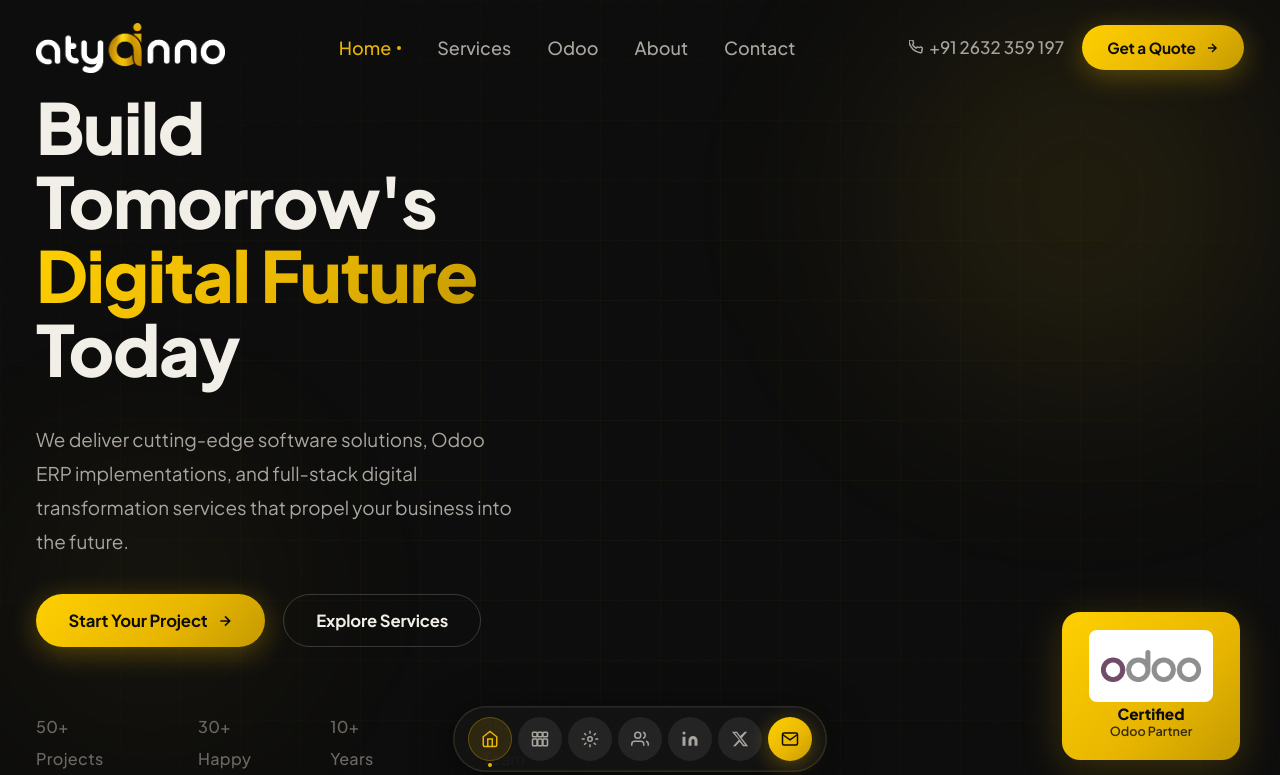
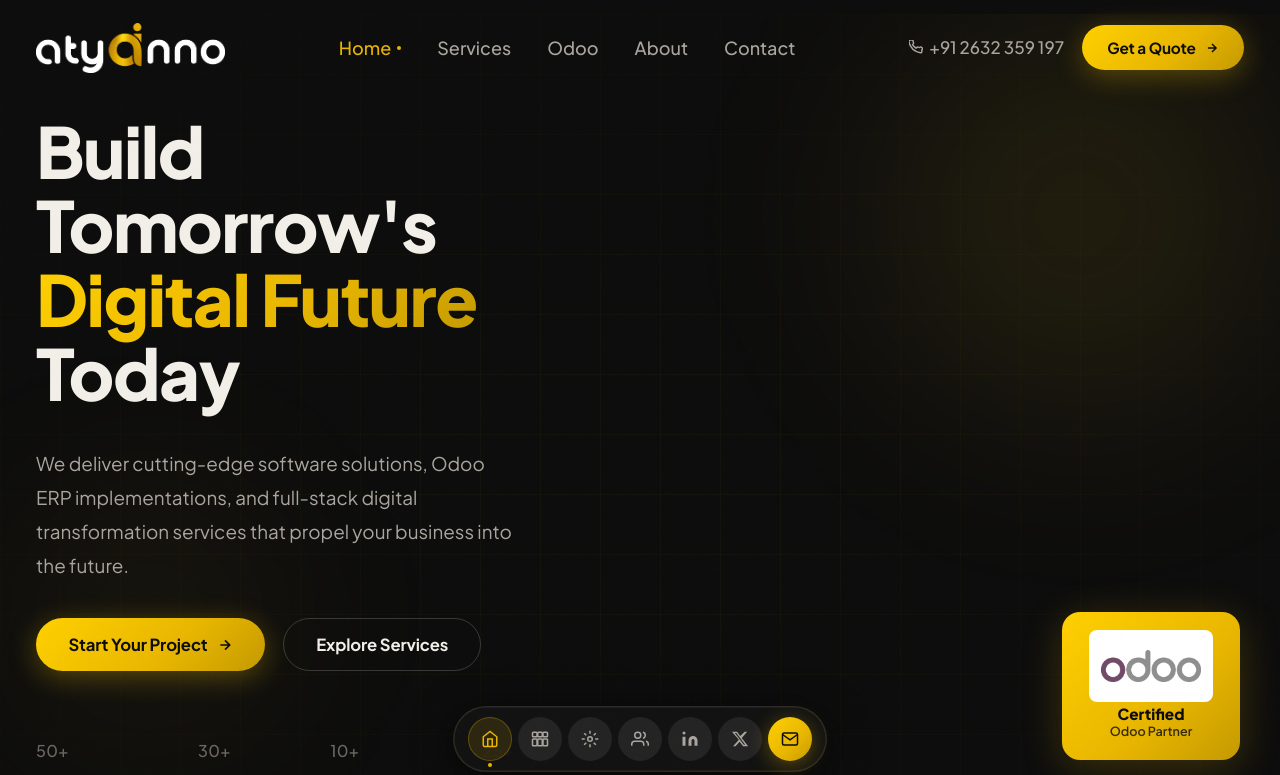
Before and after one commit to Sipzy123/atyainno, a React (Vite) app: page / in a window 1280 px wide. Shown: the top 775 px of the page. Built offline with nearby package versions, Linux system fonts and the light colour scheme.

Commit message:
Update margin navbar

```diff
--- a/index.html
+++ b/index.html
@@ -7,7 +7,7 @@
   <meta name="description"
     content="Atya Inno — India's leading IT innovation company. Custom software, web development, mobile apps, and Odoo ERP solutions." />
   <title>Atya Inno — IT Innovation Partner</title>
-  <link rel="icon" type="image/png" href="/logo.png" />
+  <link rel="icon" type="image/png" href="/website_logo.png" />
   <link rel="preconnect" href="https://fonts.googleapis.com" />
   <link rel="preconnect" href="https://fonts.gstatic.com" crossorigin />
 </head>
--- a/src/components/Hero.css
+++ b/src/components/Hero.css
@@ -4,7 +4,8 @@
   align-items: center;
   justify-content: center;
   position: relative;
-  padding-top: 70px;
+  padding-top: 140px;
+  /* Increased from 70px to clear the navbar */
   overflow: hidden;
   margin-bottom: var(--spacing-2xl);
 }
--- a/src/components/Navigation.css
+++ b/src/components/Navigation.css
@@ -1,10 +1,11 @@
 .navbar {
-  position: fixed;
+  position: sticky;
   top: 0;
   left: 0;
   right: 0;
   z-index: 1000;
   padding: 1.25rem 0;
+  margin-bottom: -4.5rem;
   transition: all var(--transition-base);
 }
 
--- a/src/pages/Home.css
+++ b/src/pages/Home.css
@@ -6,7 +6,7 @@
   display: flex;
   align-items: center;
   position: relative;
-  padding-top: 90px;
+  padding-top: 100px;
   padding-bottom: 90px;
   /* room for scroll hint */
   overflow: hidden;
```
Also changed, not shown: public/website_logo.png (added).
